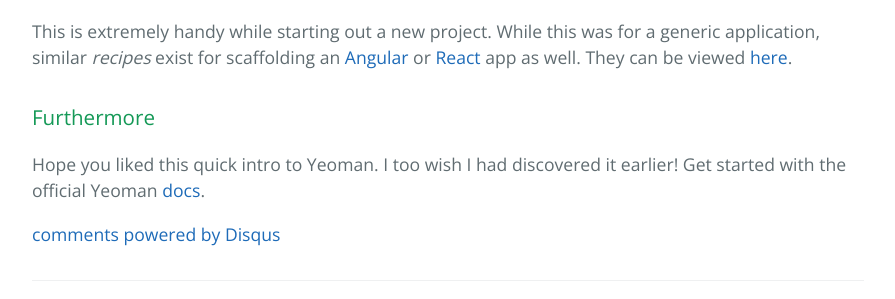
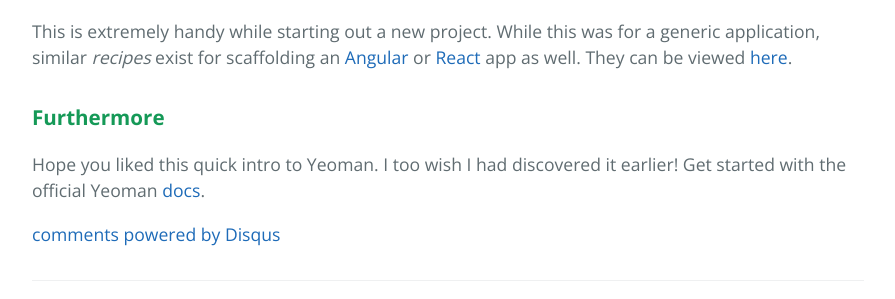
Before and after one commit to rxhl/Front, a Jekyll site: the page built from _posts/2017-10-09-Scaffolding-A-Web-App-With-Yeoman.markdown, in a window 1280 px wide. Shown: the part 4175-4474 px from the top of the page, without its empty margins (192-1087 px from the left). Built offline with Jekyll 4.4.1, drawn with Linux system fonts in a browser that asks for light colours; comment, search, counter and statistics services are not loaded.

Commit message:
week 6 v1.2

```diff
--- a/_posts/2017-10-09-Scaffolding-A-Web-App-With-Yeoman.markdown
+++ b/_posts/2017-10-09-Scaffolding-A-Web-App-With-Yeoman.markdown
@@ -98,6 +98,6 @@ Your application is now live at `localhost:9000` without writing a single line o
 This is extremely handy while starting out a new project. While this was for a generic application, similar *recipes* exist for scaffolding an [Angular](https://github.com/yeoman/generator-angular) or [React](https://github.com/react-webpack-generators/generator-react-webpack) app as well. They can be viewed [here](http://yeoman.io/generators/).
 
 
-### Furthermore
+### **Furthermore**
 
 Hope you liked this quick intro to Yeoman. I too wish I had discovered it earlier! Get started with the official Yeoman [docs](http://yeoman.io/learning/index.html).
```
